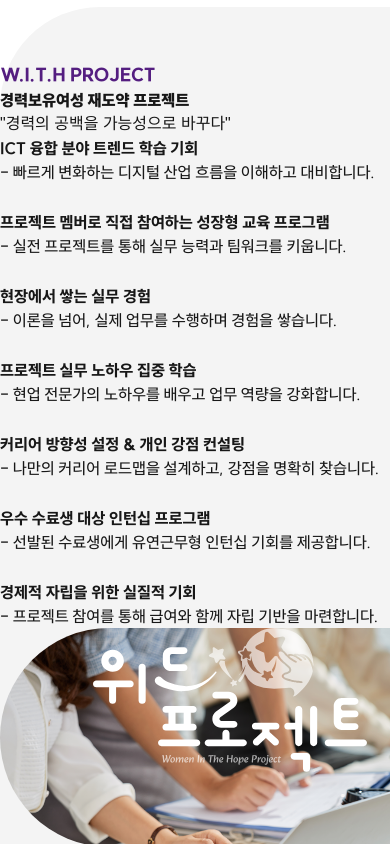
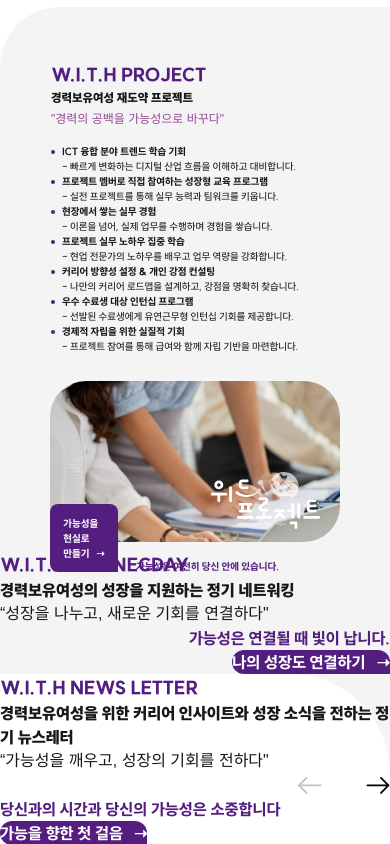
Before and after one commit to developerleo3/connecple_frontend, a Next.js app: page / in a window 390 px wide. Shown: the part 1160-2004 px from the top of the page. Built offline with nearby package versions, Linux system fonts and the light colour scheme; a web font is replaced by a local one.

Commit message:
style(Main): section5 - mobile 레이아웃 조정

```diff
--- a/src/app/page.tsx
+++ b/src/app/page.tsx
@@ -81,20 +81,26 @@ function ListItem({ title, description }: { title: string; description: string }
   return (
     <div>
       {/* 첫 번째 줄 */}
-      <div className="flex items-center lg:h-[14px]">
+      <div className="flex items-center h-[7px] lg:h-[14px]">
         <span className="rounded-full bg-[#541E80] shrink-0
+          w-[4px] h-[4px]
           lg:w-[8px] lg:h-[8px]" />
         <p className="font-extrabold
+          text-[10px] ml-[7px]
           lg:text-[20px] lg:ml-[16px]">
           {title}
         </p>
       </div>
 
       {/* 두 번째 줄 */}
-      <div className="flex items-center lg:h-[13px] lg:mt-[17px]">
+      <div className="flex items-center
+        h-[7px] mt-[8px]
+        lg:h-[13px] lg:mt-[17px]">
         <span className="shrink-0
+          w-[4px] h-[4px]
           lg:w-[8px] lg:h-[8px]" />
         <p className="font-medium
+          text-[10px] ml-[7px]
           lg:text-[18px] lg:ml-[16px]">
           - {description}
         </p>
@@ -434,9 +440,9 @@ export default function Home() {
       {/* Section5 - With Project */}
       <section className="bg-white w-full h-auto">
         <div className="relative flex flex-col w-full h-auto bg-[#F4F4F4]
-          rounded-tl-[100px] pt-[54px]
+          rounded-tl-[60px] pt-[54px]
           lg:rounded-tl-[150px] lg:pt-[129px]">
-          <div className="lg:pl-[130px]">
+          <div className="pl-[51px] lg:pl-[130px]">
             <h1 className="text-[#541E80] font-black text-[18px] lg:text-[45px]">
               W.I.T.H PROJECT
             </h1>
@@ -445,16 +451,20 @@ export default function Home() {
             grid grid-cols-1
             lg:grid-cols-2">
             {/* 좌측 콘텐츠 영역 */}
-            <div className="flex flex-col justify-center lg:pl-[130px]">
-              <p className="font-black lg:text-[27px] lg:mt-[3px] lg:mb-[10px]">
+            <div className="flex flex-col justify-center pl-[51px] lg:pl-[130px]">
+              <p className="font-black
+                text-[12px] mt-[1px] mb-[3px]
+                lg:text-[27px] lg:mt-[3px] lg:mb-[10px]">
                 경력보유여성 재도약 프로젝트
               </p>
-              <p className="font-tvn-medium
-                lg:text-[33px] lg:text-[#944896]">
+              <p className="font-tvn-medium text-[#944896]
+                text-[12px]
+                lg:text-[33px]">
                 {"\"경력의 공백을 가능성으로 바꾸다\""}
               </p>
-              <div className="flex flex-col space-y-[26px]
-                lg:mt-[44px] lg:gab-[26px]">
+              <div className="flex flex-col
+                mt-[20px] space-y-[8px]
+                lg:mt-[44px] lg:space-y-[26px]">
                 <ListItem
                   title="ICT 융합 분야 트렌드 학습 기회"
                   description="빠르게 변화하는 디지털 산업 흐름을 이해하고 대비합니다."
@@ -487,8 +497,12 @@ export default function Home() {
             </div>
 
             {/* 우측 이미지 영역 */}
-            <div className="relative w-full h-full flex flex-col justify-between items-center">
-              <div className="relative flex-[9] w-full aspect-video overflow-hidden rounded-l-full">
+            <div className="relative w-full h-full flex flex-col justify-between items-center
+              px-[50px] mt-[31px]
+              lg:px-0 lg:mt-0">
+              <div className="relative flex-[8] lg:flex-[9] w-full aspect-video overflow-hidden
+                rounded-l-[36px] rounded-r-[36px]
+                lg:rounded-l-full">
                 <Image
                   src="/picture_with_project.png"
                   alt="WITH Project Banner"
@@ -499,16 +513,19 @@ export default function Home() {
                 <Image
                   src="/logo_with_project.svg" // 원하는 로고 이미지 경로로 바꾸세요
                   alt="Logo"
-                  width={274}
-                  height={144}
-                  className="absolute lg:bottom-[30px] right-[23px]"
+                  width={109}
+                  height={57}
+                  className="absolute bottom-[13px] right-[20px]
+                    lg:bottom-[30px] lg:right-[23px] lg:w-[274px] lg:h-[144px]"
                 />
               </div>
               <div>
                 <Link
                   href="/with-project"
                   className="absolute bg-[#541E80] text-white font-extrabold flex flex-col items-center justify-center
-                    lg:left-[83px] lg:bottom-[2px] lg:text-[20px] lg:space-y-[10px] lg:w-[126px] lg:h-[126px]
+                    left-[50px] bottom-[10px] text-[10px] space-y-[8px] w-[68px] h-[68px]
+                    rounded-tl-[8px] rounded-tr-[8px] rounded-bl-[8px]
+                    lg:left-[63px] lg:bottom-[2px] lg:text-[20px] lg:space-y-[10px] lg:w-[126px] lg:h-[126px]
                     lg:rounded-tl-[12px] lg:rounded-tr-[12x] lg:rounded-bl-[12px]"
                 >
                   <span>
@@ -519,8 +536,9 @@ export default function Home() {
                 </Link>
               </div>
 
-              <div className="flex-[1] flex items-center">
+              <div className="flex-[2] lg:flex-[1] flex items-center">
                 <p className="text-[#541E80] font-extrabold
+                  h-[7px] text-[10px] ml-[25px]
                   lg:h-[14px] lg:text-[20px] lg:ml-[32px]">
                   가능성은 여전히 당신 안에 있습니다.
                 </p>
```
